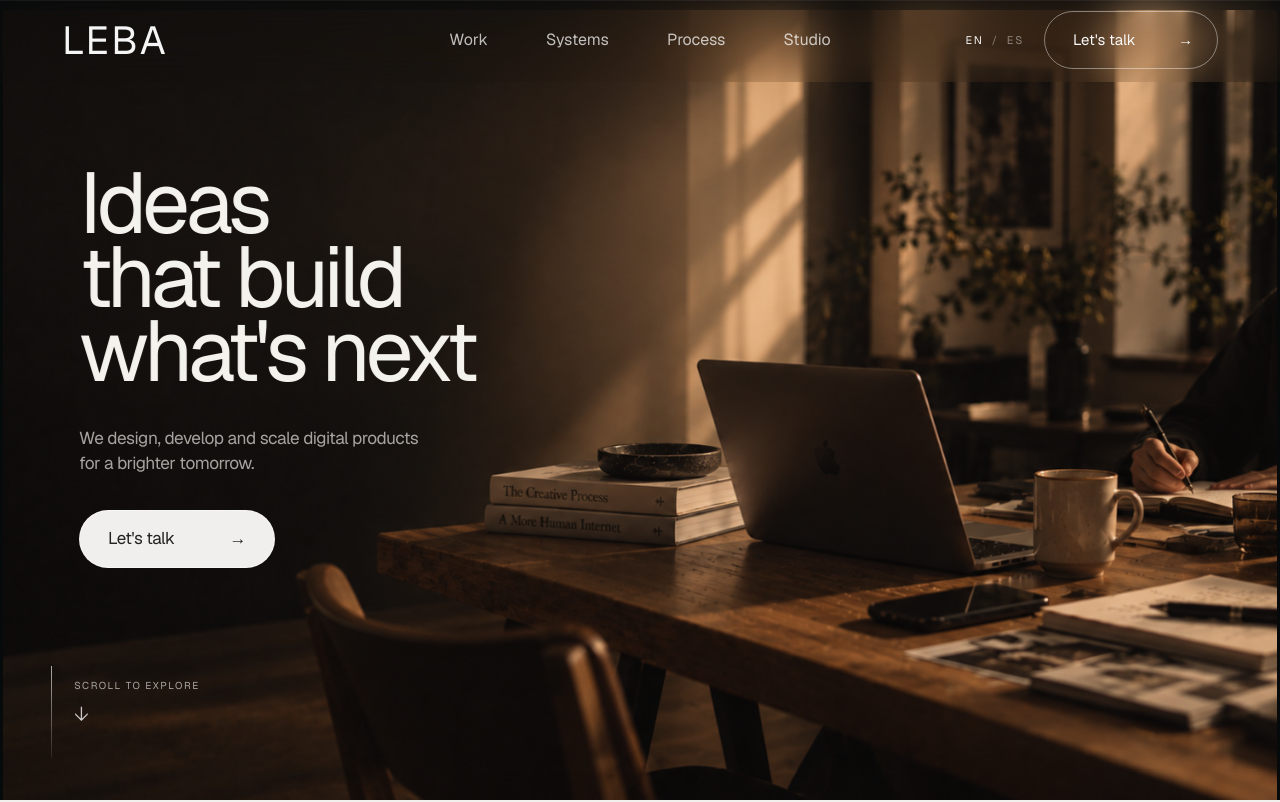
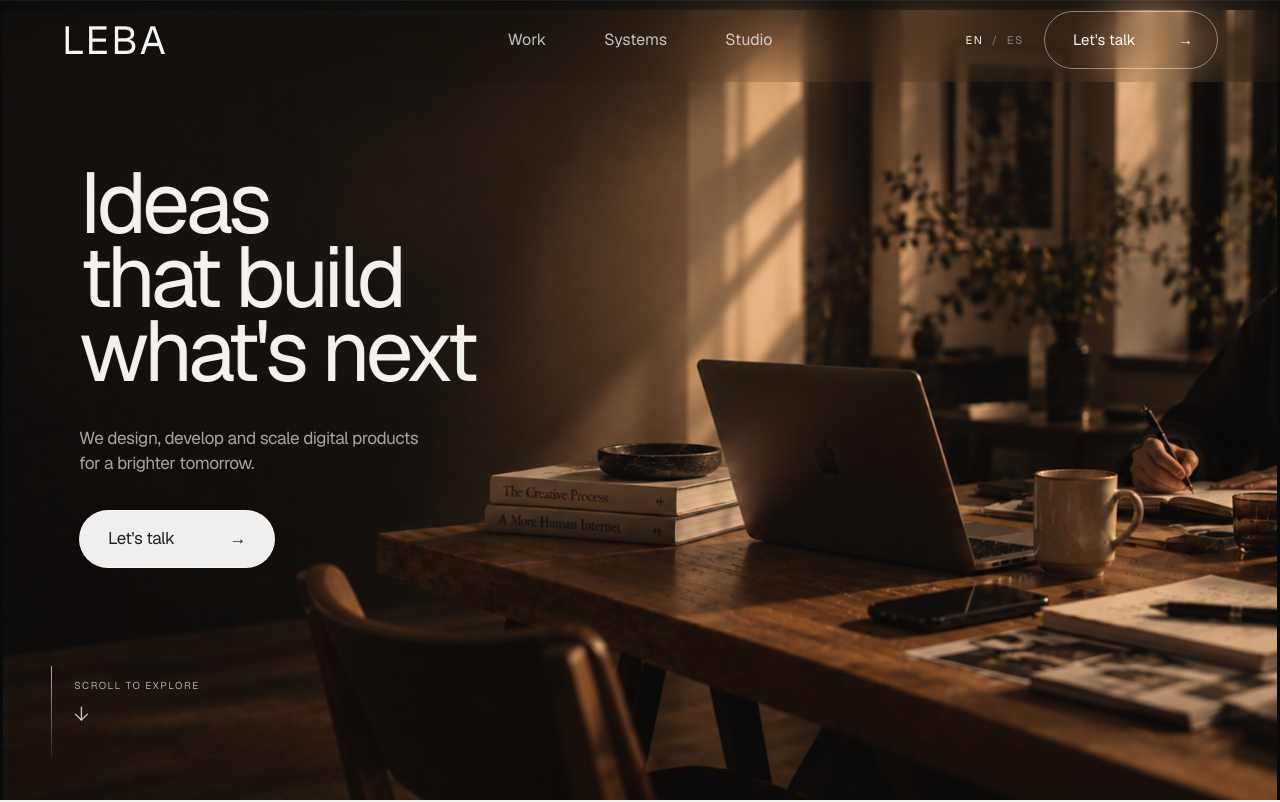
Before and after one commit to NicolasLlanos8799/weareleba, a Next.js app: page / in a window 1280 px wide. Shown: the top 802 px of the page. Built offline with nearby package versions, Linux system fonts and the light colour scheme.

Commit message:
Remove Process from site navigation

```diff
--- a/components/layout/SiteHeader.tsx
+++ b/components/layout/SiteHeader.tsx
@@ -4,8 +4,8 @@ import { CSSProperties, useEffect, useState } from "react";
 import { useLanguage } from "@/components/i18n/LanguageProvider";
 
 const navigation = {
-  en: [["Work", "/workinprocess"], ["Systems", "/#what-we-do"], ["Process", "/#process"], ["Studio", "/about"]],
-  es: [["Work", "/workinprocess"], ["Systems", "/#what-we-do"], ["Process", "/#process"], ["Studio", "/nosotros"]],
+  en: [["Work", "/workinprocess"], ["Systems", "/#what-we-do"], ["Studio", "/about"]],
+  es: [["Work", "/workinprocess"], ["Systems", "/#what-we-do"], ["Studio", "/nosotros"]],
 };
 
 type SiteHeaderProps = { tone?: "light" | "dark" };
```
